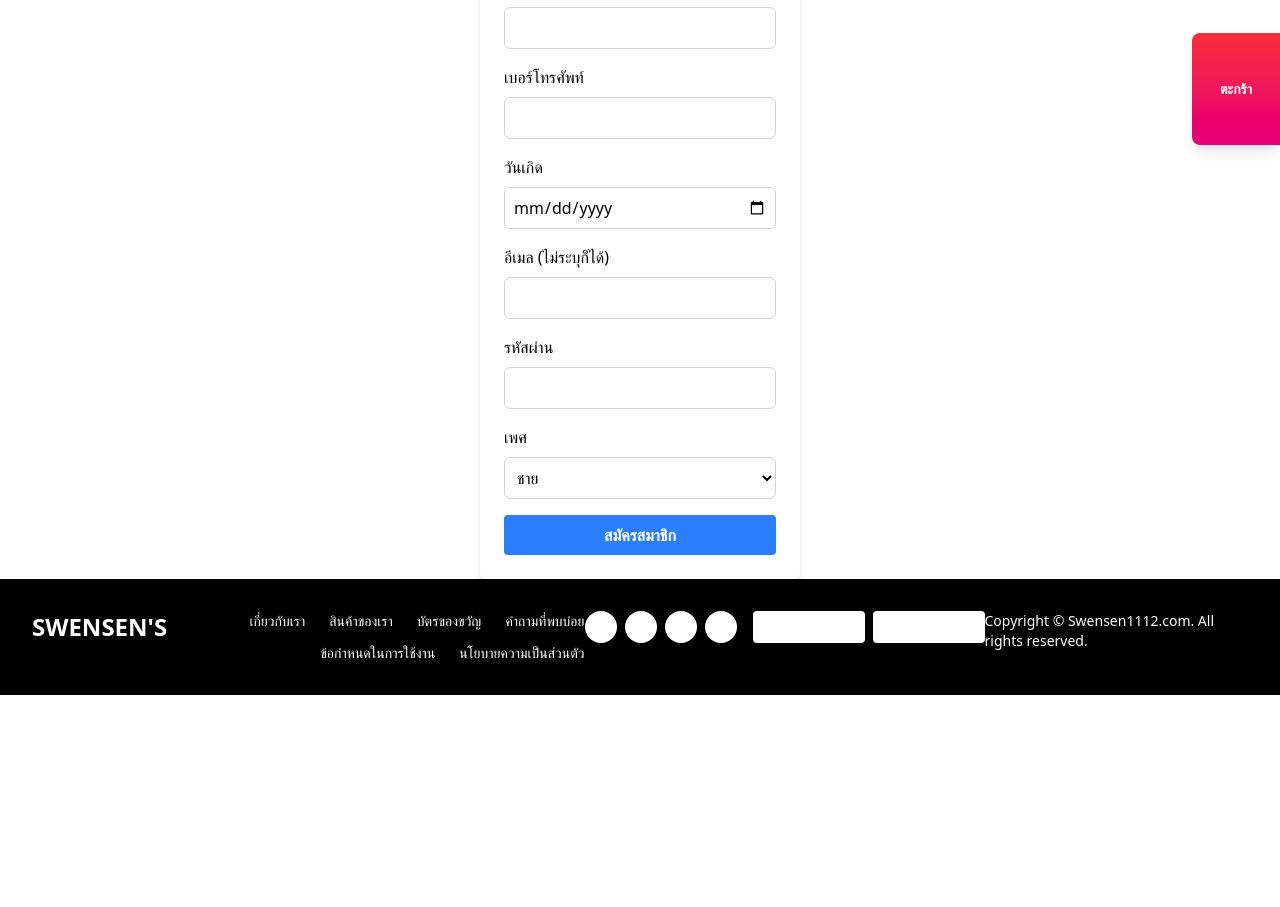
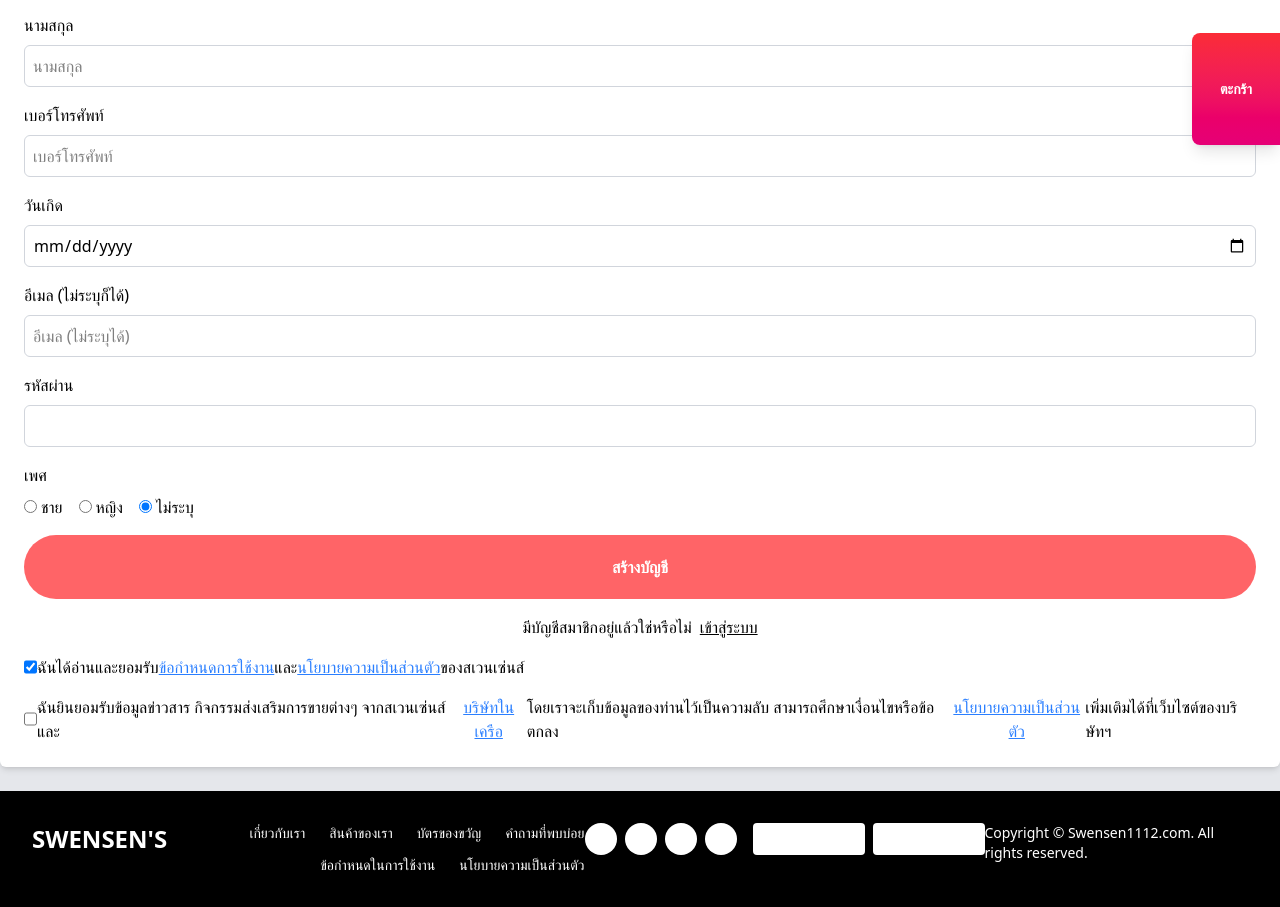
Before and after one commit to paicit0/swensens_nextjs, a Next.js app: page /register in a window 1280 px wide. Shown: the part 311-1218 px from the top of the page. Before the commit the page ends 1006 px from the top, so only its background shows below. Built offline with nearby package versions, Linux system fonts and the light colour scheme.

Commit message:
feat: changed type names

```diff
--- a/src/app/register/page.tsx
+++ b/src/app/register/page.tsx
@@ -5,6 +5,7 @@
 import Link from "next/link";
 import { registerUser, registerUserType } from "./action";
 import { useForm } from "react-hook-form";
+import { ChevronLeft } from "lucide-react";
 
 export default function RegisterPage() {
   const {
@@ -13,13 +14,14 @@ export default function RegisterPage() {
     formState: { errors, isSubmitting },
   } = useForm<registerUserType>({
     defaultValues: {
-      email: "",
-      password: "",
-      firstName: "",
-      lastName: "",
-      phone: "",
-      birthDate: "",
-      gender: "male",
+      user_role: "",
+      user_email: "",
+      user_password: "",
+      user_firstName: "",
+      user_lastName: "",
+      user_phone: "",
+      user_birthDate: "",
+      user_gender: "",
     },
   });
 
@@ -29,28 +31,34 @@ export default function RegisterPage() {
   };
 
   return (
-    <main className="flex flex-col items-center justify-center min-h-screen">
-      <Link href="/login" className="mb-4 text-blue-600 underline">
-        กลับ
-      </Link>
+    <main className="flex flex-col pt-6 pb-6 items-center justify-center min-h-screen bg-gray-200">
       <form
+        className="flex flex-col gap-4 p-6 rounded-md bg-white shadow-md"
         onSubmit={handleSubmit(onSubmit)}
-        className="flex flex-col gap-4 p-6 rounded-md bg-white shadow-md w-80"
       >
-        <h1 className="text-3xl font-bold">Register</h1>
+        <Link href="/login">
+          <div className="flex flex-row self-start">
+            <ChevronLeft />
+            <div>กลับ</div>
+          </div>
+        </Link>
+        <h1 className="text-[33px] font-bold">
+          สมัครสมาชิกฟรี! รับสิทธิประโยชน์และส่วนลดมากมาย
+        </h1>
 
         <label className="flex flex-col gap-2">
           <span>ชื่อ</span>
           <input
             type="text"
-            {...register("firstName", {
+            {...register("user_firstName", {
               required: "กรุณากรอกชื่อ",
             })}
+            placeholder="ชื่อ"
             className="border border-gray-300 rounded-md p-2"
           />
-          {errors.firstName && (
+          {errors.user_firstName && (
             <span className="text-red-500 text-sm">
-              {errors.firstName.message}
+              {errors.user_firstName.message}
             </span>
           )}
         </label>
@@ -59,14 +67,15 @@ export default function RegisterPage() {
           <span>นามสกุล</span>
           <input
             type="text"
-            {...register("lastName", {
+            {...register("user_lastName", {
               required: "กรุณากรอกนามสกุล",
             })}
+            placeholder="นามสกุล"
             className="border border-gray-300 rounded-md p-2"
           />
-          {errors.lastName && (
+          {errors.user_lastName && (
             <span className="text-red-500 text-sm">
-              {errors.lastName.message}
+              {errors.user_lastName.message}
             </span>
           )}
         </label>
@@ -75,17 +84,20 @@ export default function RegisterPage() {
           <span>เบอร์โทรศัพท์</span>
           <input
             type="text"
-            {...register("phone", {
+            {...register("user_phone", {
               required: "กรุณากรอกเบอร์โทรศัพท์",
               pattern: {
                 value: /^[0-9]{10}$/,
                 message: "กรุณากรอกเบอร์โทรศัพท์ให้ถูกต้อง (10 หลัก)",
               },
             })}
+            placeholder="เบอร์โทรศัพท์"
             className="border border-gray-300 rounded-md p-2"
           />
-          {errors.phone && (
-            <span className="text-red-500 text-sm">{errors.phone.message}</span>
+          {errors.user_phone && (
+            <span className="text-red-500 text-sm">
+              {errors.user_phone.message}
+            </span>
           )}
         </label>
 
@@ -93,14 +105,15 @@ export default function RegisterPage() {
           <span>วันเกิด</span>
           <input
             type="date"
-            {...register("birthDate", {
+            {...register("user_birthDate", {
               required: "กรุณาเลือกวันเกิด",
             })}
+            placeholder="วว/ดด/ปปปป"
             className="border border-gray-300 rounded-md p-2"
           />
-          {errors.birthDate && (
+          {errors.user_birthDate && (
             <span className="text-red-500 text-sm">
-              {errors.birthDate.message}
+              {errors.user_birthDate.message}
             </span>
           )}
         </label>
@@ -109,16 +122,19 @@ export default function RegisterPage() {
           <span>อีเมล (ไม่ระบุก็ได้)</span>
           <input
             type="email"
-            {...register("email", {
+            {...register("user_email", {
               pattern: {
                 value: /^[A-Z0-9._%+-]+@[A-Z0-9.-]+\.[A-Z]{2,}$/i,
                 message: "กรุณากรอกอีเมลให้ถูกต้อง",
               },
             })}
+            placeholder="อีเมล (ไม่ระบุได้)"
             className="border border-gray-300 rounded-md p-2"
           />
-          {errors.email && (
-            <span className="text-red-500 text-sm">{errors.email.message}</span>
+          {errors.user_email && (
+            <span className="text-red-500 text-sm">
+              {errors.user_email.message}
+            </span>
           )}
         </label>
 
@@ -126,7 +142,7 @@ export default function RegisterPage() {
           <span>รหัสผ่าน</span>
           <input
             type="password"
-            {...register("password", {
+            {...register("user_password", {
               required: "กรุณากรอกรหัสผ่าน",
               minLength: {
                 value: 8,
@@ -135,39 +151,96 @@ export default function RegisterPage() {
             })}
             className="border border-gray-300 rounded-md p-2"
           />
-          {errors.password && (
+          {errors.user_password && (
             <span className="text-red-500 text-sm">
-              {errors.password.message}
+              {errors.user_password.message}
             </span>
           )}
         </label>
 
-        <label className="flex flex-col gap-2">
+        <div className="flex flex-col gap-2">
           <span>เพศ</span>
-          <select
-            {...register("gender", {
-              required: "กรุณาเลือกเพศ",
-            })}
-            className="border border-gray-300 rounded-md p-2"
-          >
-            <option value="male">ชาย</option>
-            <option value="female">หญิง</option>
-            <option value="other">ไม่ระบุ</option>
-          </select>
-          {errors.gender && (
+          <div className="flex gap-4">
+            <label className="flex items-center gap-1">
+              <input
+                type="radio"
+                value="male"
+                {...register("user_gender", {
+                  required: "กรุณาเลือกเพศ",
+                })}
+                className="form-radio text-indigo-600"
+              />
+              <span>ชาย</span>
+            </label>
+
+            <label className="flex items-center gap-1">
+              <input
+                type="radio"
+                value="female"
+                {...register("user_gender")}
+                className="form-radio text-indigo-600"
+              />
+              <span>หญิง</span>
+            </label>
+
+            <label className="flex items-center gap-1">
+              <input
+                type="radio"
+                value="other"
+                defaultChecked
+                {...register("user_gender")}
+                className="form-radio text-indigo-600"
+              />
+              <span>ไม่ระบุ</span>
+            </label>
+          </div>
+          {errors.user_gender && (
             <span className="text-red-500 text-sm">
-              {errors.gender.message}
+              {errors.user_gender.message}
             </span>
           )}
-        </label>
+        </div>
 
         <button
           type="submit"
           disabled={isSubmitting}
-          className="bg-blue-500 hover:bg-blue-600 text-white font-bold py-2 px-4 rounded disabled:bg-gray-400 disabled:cursor-not-allowed"
+          className="rounded-full text-white font-bold py-5 px-4 disabled:bg-gray-400 disabled:cursor-not-allowed bg-red-400 "
         >
-          {isSubmitting ? "กำลังสมัคร..." : "สมัครสมาชิก"}
+          {isSubmitting ? "กำลังสมัคร..." : "สร้างบัญชี"}
         </button>
+        <div className="flex flex-row gap-2 self-center">
+          <div>มีบัญชีสมาชิกอยู่แล้วใช่หรือไม่</div>
+          <Link href="/login" className=" underline">
+            เข้าสู่ระบบ
+          </Link>
+        </div>
+        <div className="flex flex-row">
+          <input type="checkbox" defaultChecked></input>
+          <div>ฉันได้อ่านและยอมรับ</div>
+          <button className="text-blue-500 underline">ข้อกำหนดการใช้งาน</button>
+          <div>และ</div>
+          <button className="text-blue-500 underline">
+            นโยบายความเป็นส่วนตัว
+          </button>
+          <div> ของสเวนเซ่นส์</div>
+        </div>
+        <div className="flex flex-row">
+          <input type="checkbox"></input>
+          <div>
+            ฉันยินยอมรับข้อมูลข่าวสาร กิจกรรมส่งเสริมการขายต่างๆ
+            จากสเวนเซ่นส์และ
+          </div>
+          <button className="text-blue-500 underline">บริษัทในเครือ</button>
+
+          <div>
+            โดยเราจะเก็บข้อมูลของท่านไว้เป็นความลับ
+            สามารถศึกษาเงื่อนไขหรือข้อตกลง
+          </div>
+          <button className="text-blue-500 underline">
+            นโยบายความเป็นส่วนตัว
+          </button>
+          <div> เพิ่มเติมได้ที่เว็บไซต์ของบริษัทฯ</div>
+        </div>
       </form>
     </main>
   );
```
